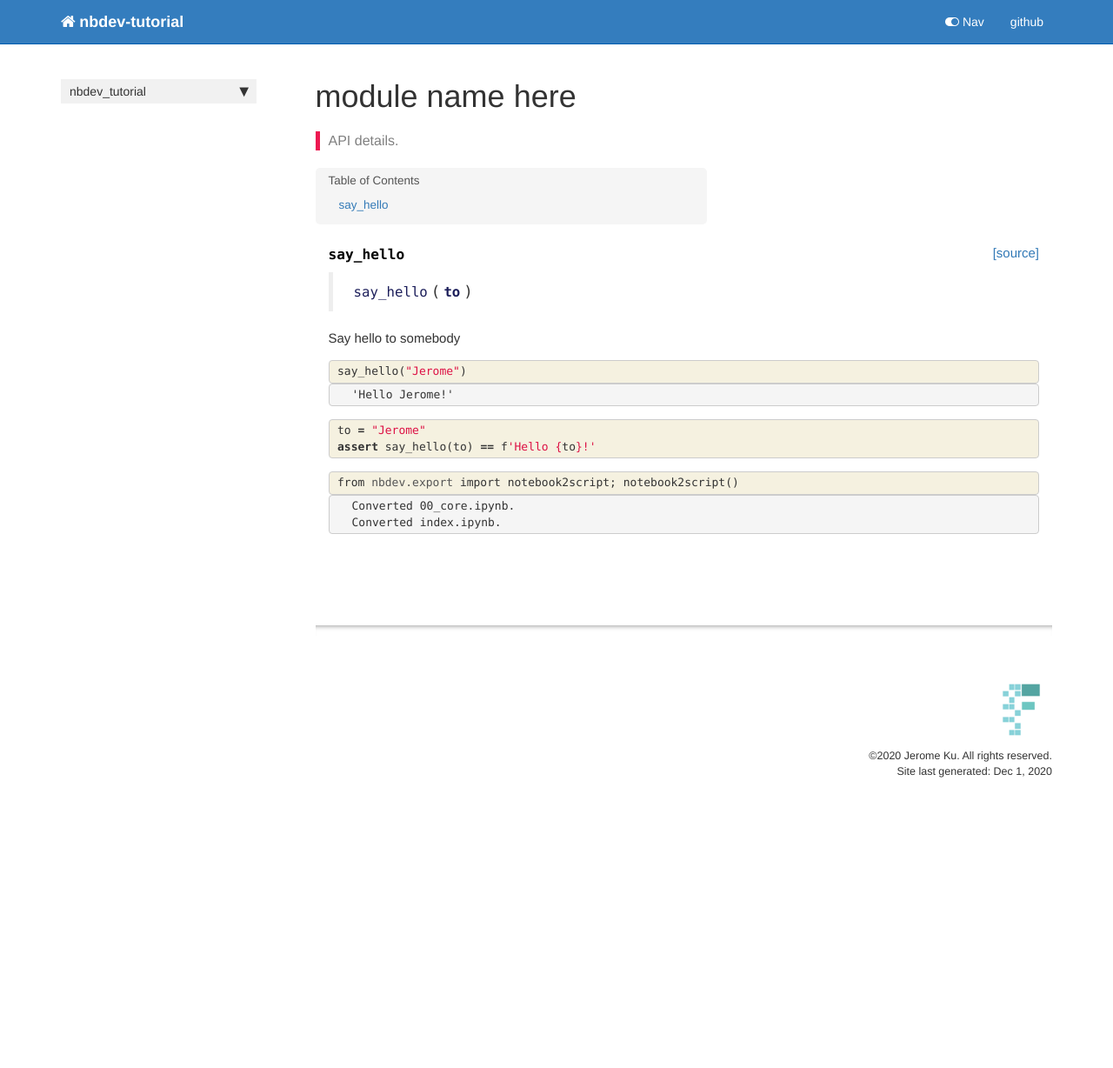
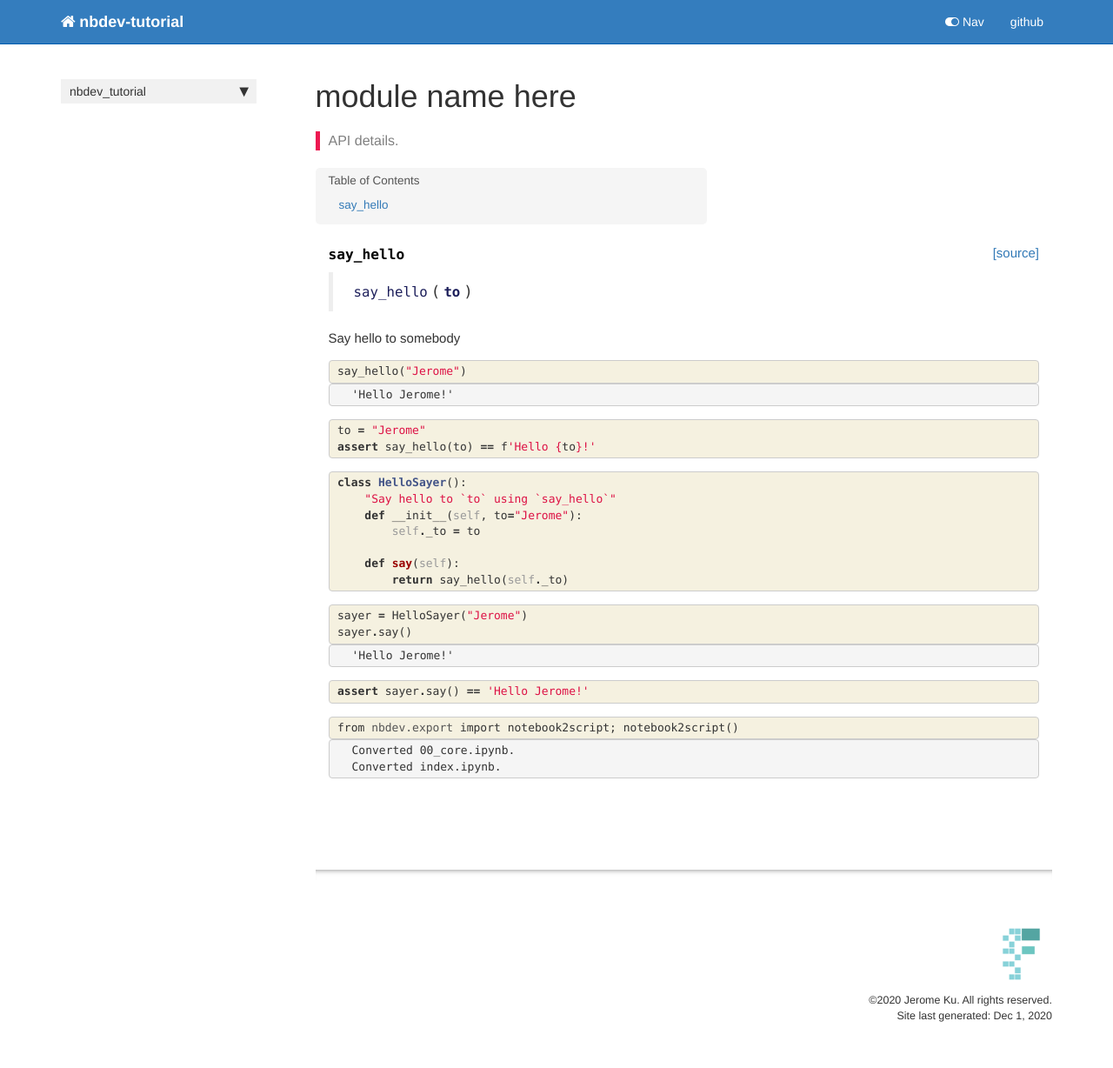
Before and after one commit to jeromeku/nbdev-tutorial, a Jekyll site: the page built from docs/core.html, in a window 1280 px wide. Shown: the whole page at 87% size. Built offline with Jekyll 4.4.1, drawn with Linux system fonts in a browser that asks for light colours; nearby versions of some CDN libraries; comment, search, counter and statistics services are not loaded; before the commit the page ends 947 px from its top, so only the background shows below that.

Commit message:
update docs

```diff
--- a/docs/core.html
+++ b/docs/core.html
@@ -119,6 +119,80 @@ nb_path: "00_core.ipynb"
 
 <div class="inner_cell">
     <div class="input_area">
+<div class=" highlight hl-ipython3"><pre><span></span><span class="k">class</span> <span class="nc">HelloSayer</span><span class="p">():</span>
+    <span class="s2">&quot;Say hello to `to` using `say_hello`&quot;</span>
+    <span class="k">def</span> <span class="fm">__init__</span><span class="p">(</span><span class="bp">self</span><span class="p">,</span> <span class="n">to</span><span class="o">=</span><span class="s2">&quot;Jerome&quot;</span><span class="p">):</span>
+        <span class="bp">self</span><span class="o">.</span><span class="n">_to</span> <span class="o">=</span> <span class="n">to</span>
+
+    <span class="k">def</span> <span class="nf">say</span><span class="p">(</span><span class="bp">self</span><span class="p">):</span>
+        <span class="k">return</span> <span class="n">say_hello</span><span class="p">(</span><span class="bp">self</span><span class="o">.</span><span class="n">_to</span><span class="p">)</span>
+</pre></div>
+
+    </div>
+</div>
+</div>
+
+</div>
+    {% endraw %}
+
+    {% raw %}
+
+<div class="cell border-box-sizing code_cell rendered">
+<div class="input">
+
+<div class="inner_cell">
+    <div class="input_area">
+<div class=" highlight hl-ipython3"><pre><span></span><span class="n">sayer</span> <span class="o">=</span> <span class="n">HelloSayer</span><span class="p">(</span><span class="s2">&quot;Jerome&quot;</span><span class="p">)</span>
+<span class="n">sayer</span><span class="o">.</span><span class="n">say</span><span class="p">()</span>
+</pre></div>
+
+    </div>
+</div>
+</div>
+
+<div class="output_wrapper">
+<div class="output">
+
+<div class="output_area">
+
+
+
+<div class="output_text output_subarea output_execute_result">
+<pre>&#39;Hello Jerome!&#39;</pre>
+</div>
+
+</div>
+
+</div>
+</div>
+
+</div>
+    {% endraw %}
+
+    {% raw %}
+
+<div class="cell border-box-sizing code_cell rendered">
+<div class="input">
+
+<div class="inner_cell">
+    <div class="input_area">
+<div class=" highlight hl-ipython3"><pre><span></span><span class="k">assert</span> <span class="n">sayer</span><span class="o">.</span><span class="n">say</span><span class="p">()</span> <span class="o">==</span> <span class="s1">&#39;Hello Jerome!&#39;</span>
+</pre></div>
+
+    </div>
+</div>
+</div>
+
+</div>
+    {% endraw %}
+
+    {% raw %}
+
+<div class="cell border-box-sizing code_cell rendered">
+<div class="input">
+
+<div class="inner_cell">
+    <div class="input_area">
 <div class=" highlight hl-ipython3"><pre><span></span><span class="kn">from</span> <span class="nn">nbdev.export</span> <span class="kn">import</span> <span class="n">notebook2script</span><span class="p">;</span> <span class="n">notebook2script</span><span class="p">()</span>
 </pre></div>
 
```
